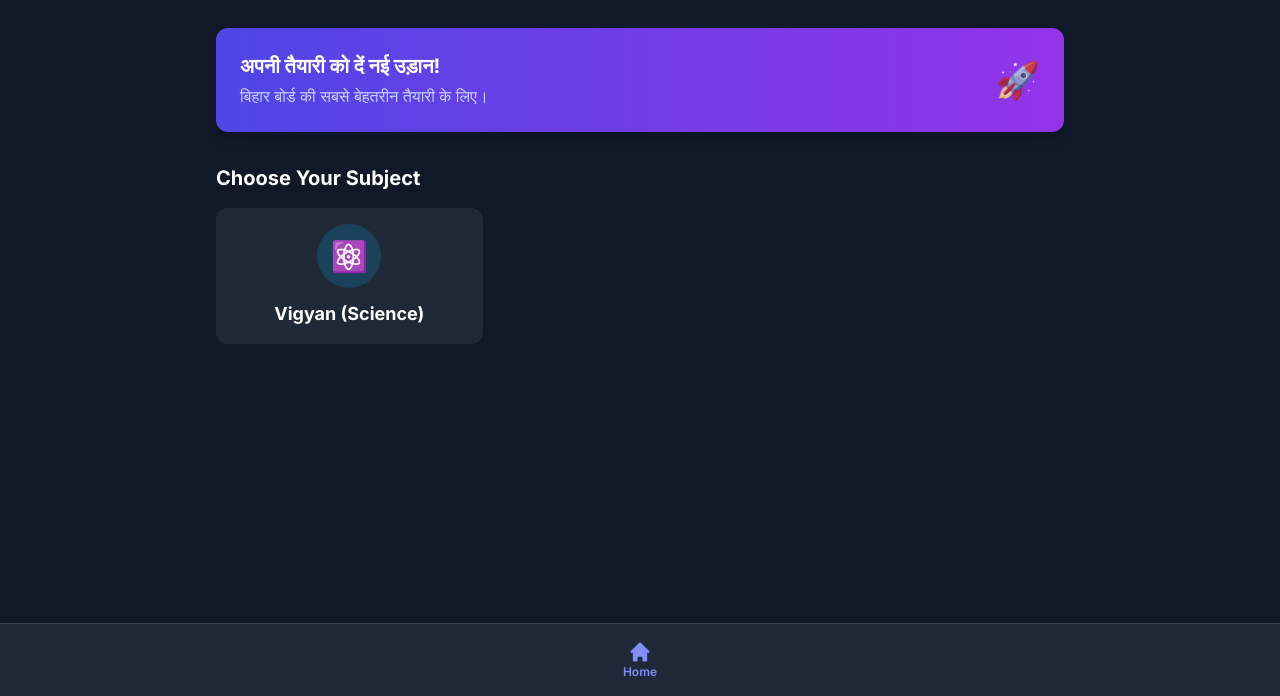
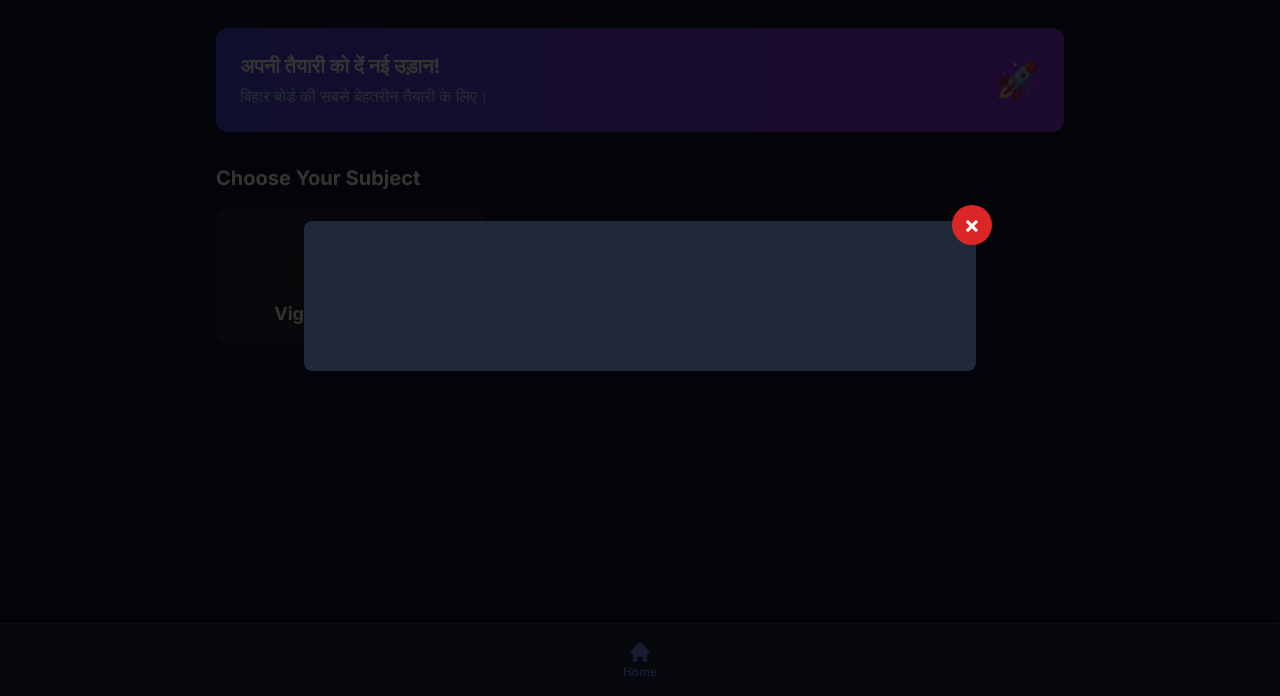
Before and after one commit to mdekhlaque102-ux/Muquiz4u, a plain HTML site: page index.html in a window 1280 px wide. Shown: the part 104-800 px from the top of the page. Drawn offline with nearby package versions, Linux system fonts and the light colour scheme; a script that the page names is missing.

Commit message:
Update index.html

```diff
--- a/index.html
+++ b/index.html
@@ -88,6 +88,22 @@
             <!-- Other nav buttons can be added here -->
         </div>
     </footer>
+        <!-- =================================================================== -->
+    <!--                       VIDEO PLAYER MODAL (POPUP)                      -->
+    <!-- Yeh shuru mein chupa rahega                                         -->
+    <!-- =================================================================== -->
+    <div id="video-player-modal" class="screen fixed inset-0 bg-black bg-opacity-80 flex items-center justify-center z-50 p-4">
+        <div class="bg-gray-800 rounded-lg shadow-2xl w-full max-w-2xl relative">
+            <!-- Close Button -->
+            <button id="close-video-btn" class="absolute -top-4 -right-4 w-10 h-10 bg-red-600 rounded-full text-white flex items-center justify-center text-2xl font-bold">&times;</button>
+            <!-- Video Container -->
+            <div class="aspect-w-16 aspect-h-9">
+                <iframe id="youtube-player" class="w-full h-full rounded-lg" src="" frameborder="0" allow="accelerometer; autoplay; clipboard-write; encrypted-media; gyroscope; picture-in-picture" allowfullscreen></iframe>
+            </div>
+        </div>
+    </div>
+
+
 
     <!-- =================================================================== -->
     <!--                       LOADING ALL DATA FILES                        -->
```
